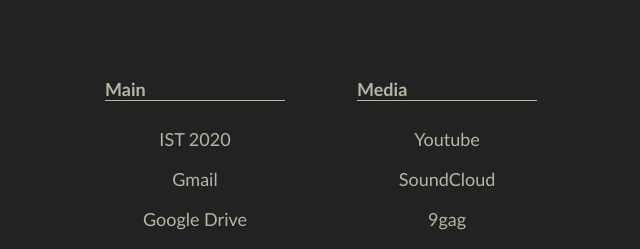
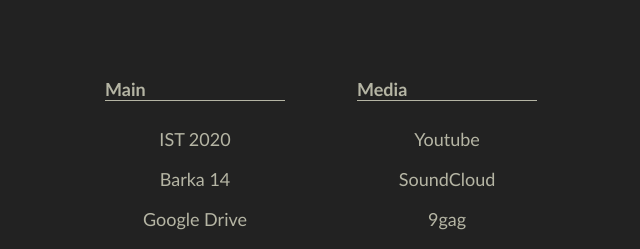
Before and after one commit to musicmatt/musicmatt.github.io, a plain HTML site: page index.html in a window 1280 px wide. Shown: the top 249 px of the page, 319-959 px from the left. Drawn offline with Linux system fonts and the light colour scheme.

Commit message:
Changed gmail to Barka 14

```diff
--- a/index.html
+++ b/index.html
@@ -16,7 +16,7 @@
 					<ul>
 						<li><p>Main</p></li>
 						<li><a href="https://ferhr-my.sharepoint.com/:x:/g/personal/ms006907058_fer_hr/Ed2cVF4MRrtHr8r5nBoG39ABdpZ0o_bXghGlykMq4BP3yA?e=CTSoK3">IST 2020</a></li>
-						<li><a href="https://mail.google.com/mail/u/">Gmail</a></li>
+						<li><a href="https://ferhr-my.sharepoint.com/:w:/g/personal/ms006907058_fer_hr/EQ0GOLBaNNJEtOsuebAh_SsBEEK9U7EUZ0FRNaDszaPyLg?e=q5u5Fq">Barka 14</a></li>
 						<li><a href="https://drive.google.com/drive/u/">Google Drive</a></li>
 						<li><a href="https://ferhr-my.sharepoint.com/">Onedrive [FER]</a></li>
 					</ul>
```
